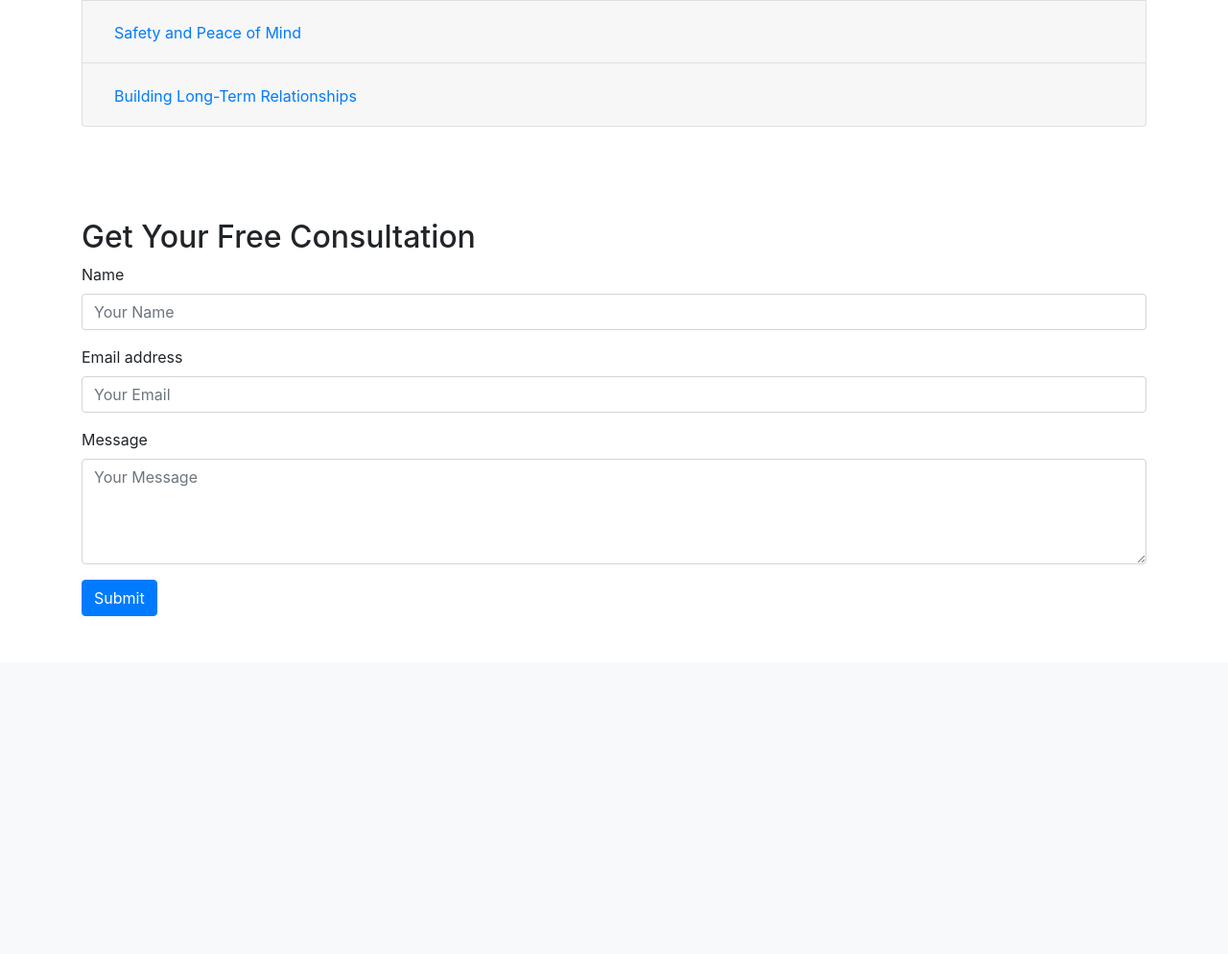
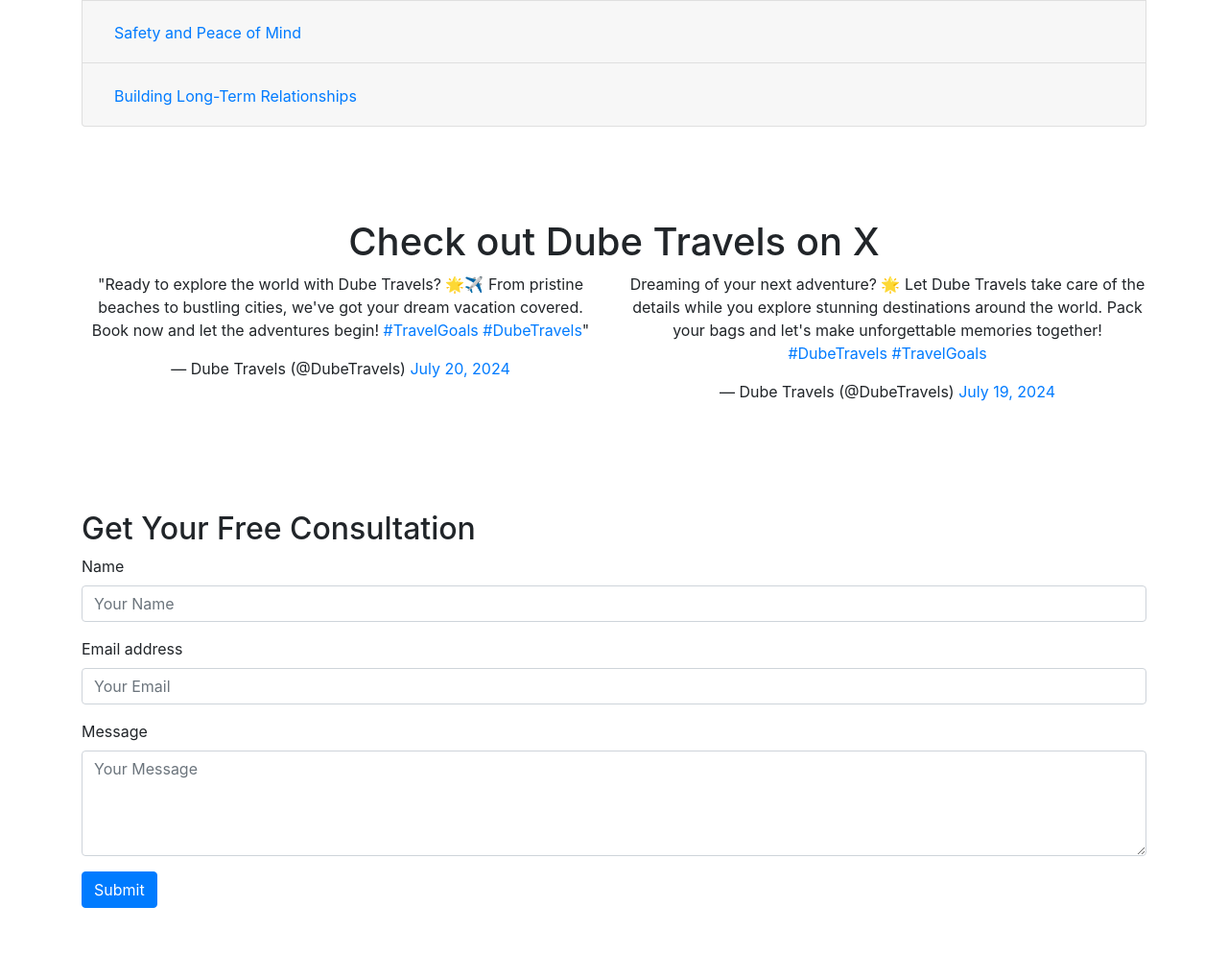
Before and after one commit to Sbussiso/travel-agent-site, a Flask app: page / in a window 1280 px wide. Shown: the part 1027-2021 px from the top of the page at 96% size. Before the commit the page ends 1669 px from the top, so only its background shows below. Run offline with Flask 3, Linux system fonts and the light colour scheme; some libraries are stand-ins or nearby versions.

Commit message:
embeded tweets

```diff
--- a/templates/index.html
+++ b/templates/index.html
@@ -6,6 +6,12 @@
     <title>Independent Travel Agent</title>
     <link href="https://stackpath.bootstrapcdn.com/bootstrap/4.5.2/css/bootstrap.min.css" rel="stylesheet">
     <link href="{{ url_for('static', filename='css/style.css') }}" rel="stylesheet">
+    <style>
+        .twitter-tweet {
+            max-width: 100% !important;
+            width: 100% !important;
+        }
+    </style>
 </head>
 <body>
     <nav class="navbar navbar-expand-lg navbar-light bg-light">
@@ -123,6 +129,25 @@
     </div>
     <br/>
     <br/>
+    <div class="container mt-5" align="center">
+        <h1>Check out Dube Travels on X</h1>
+        <div class="row">
+            <div class="col-md-6">
+                <!-- Embed Tweet 1 -->
+                <blockquote class="twitter-tweet">
+                    <p lang="en" dir="ltr">"Ready to explore the world with Dube Travels? 🌟✈️ From pristine beaches to bustling cities, we've got your dream vacation covered. Book now and let the adventures begin! <a href="https://twitter.com/hashtag/TravelGoals?src=hash&amp;ref_src=twsrc%5Etfw">#TravelGoals</a> <a href="https://twitter.com/hashtag/DubeTravels?src=hash&amp;ref_src=twsrc%5Etfw">#DubeTravels</a>"</p>&mdash; Dube Travels (@DubeTravels) <a href="https://twitter.com/DubeTravels/status/1814510768257155178?ref_src=twsrc%5Etfw">July 20, 2024</a>
+                </blockquote>
+            </div>
+            <div class="col-md-6">
+                <!-- Embed Tweet 2 -->
+                <blockquote class="twitter-tweet">
+                    <p lang="en" dir="ltr">Dreaming of your next adventure? 🌟 Let Dube Travels take care of the details while you explore stunning destinations around the world. Pack your bags and let's make unforgettable memories together! <a href="https://twitter.com/hashtag/DubeTravels?src=hash&amp;ref_src=twsrc%5Etfw">#DubeTravels</a> <a href="https://twitter.com/hashtag/TravelGoals?src=hash&amp;ref_src=twsrc%5Etfw">#TravelGoals</a></p>&mdash; Dube Travels (@DubeTravels) <a href="https://twitter.com/DubeTravels/status/1814299250135626175?ref_src=twsrc%5Etfw">July 19, 2024</a>
+                </blockquote>
+            </div>
+        </div>
+    </div>
+    <br/>
+    <br/>
     <div class="container mt-5">
         <h2>Get Your Free Consultation</h2>
         <form action="/send_message" method="post">
@@ -153,6 +178,7 @@
     </div>
     <br/>
     <br/>
+    <script async src="https://platform.twitter.com/widgets.js" charset="utf-8"></script>
     <script src="https://code.jquery.com/jquery-3.5.1.min.js"></script>
     <script src="https://cdn.jsdelivr.net/npm/@popperjs/core@2.5.4/dist/umd/popper.min.js"></script>
     <script src="https://stackpath.bootstrapcdn.com/bootstrap/4.5.2/js/bootstrap.min.js"></script>
```
